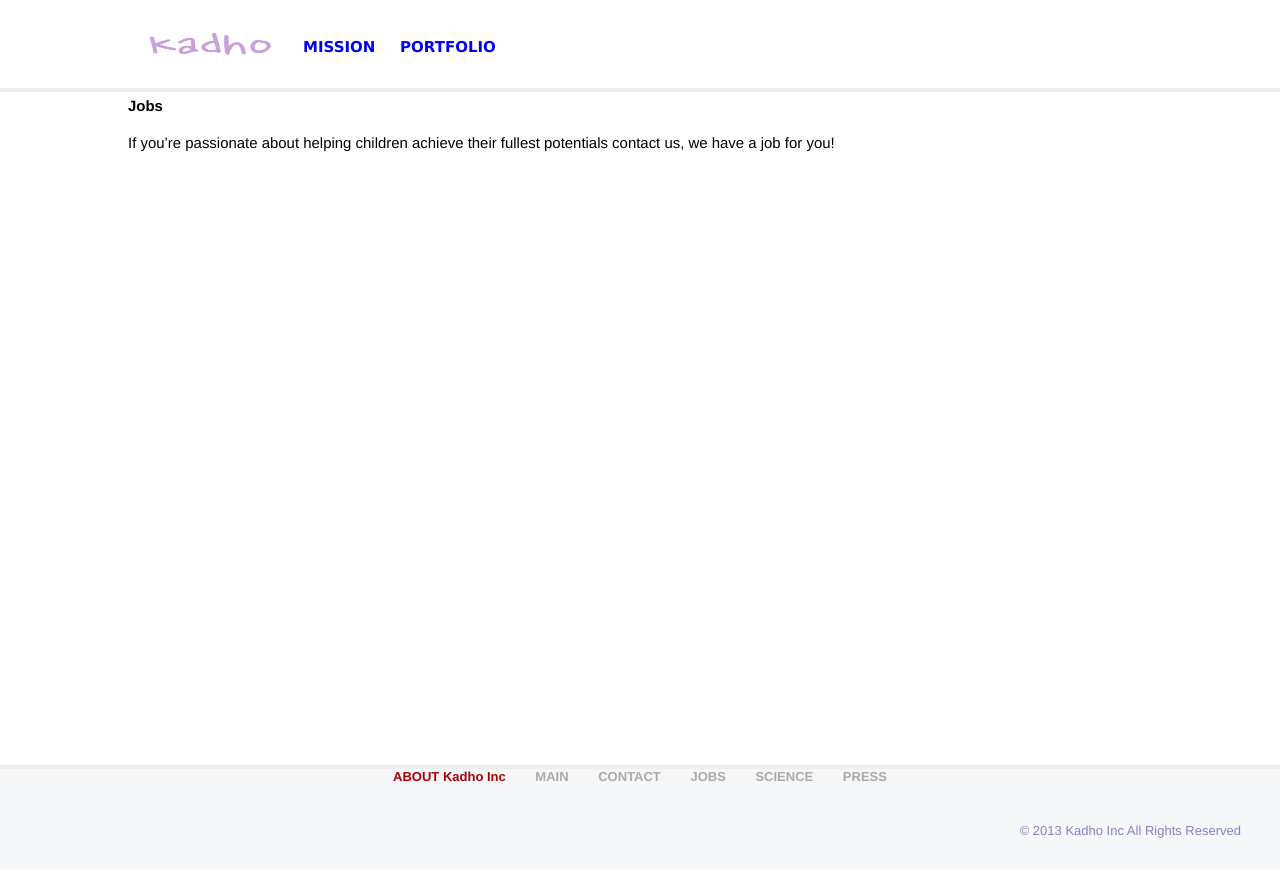
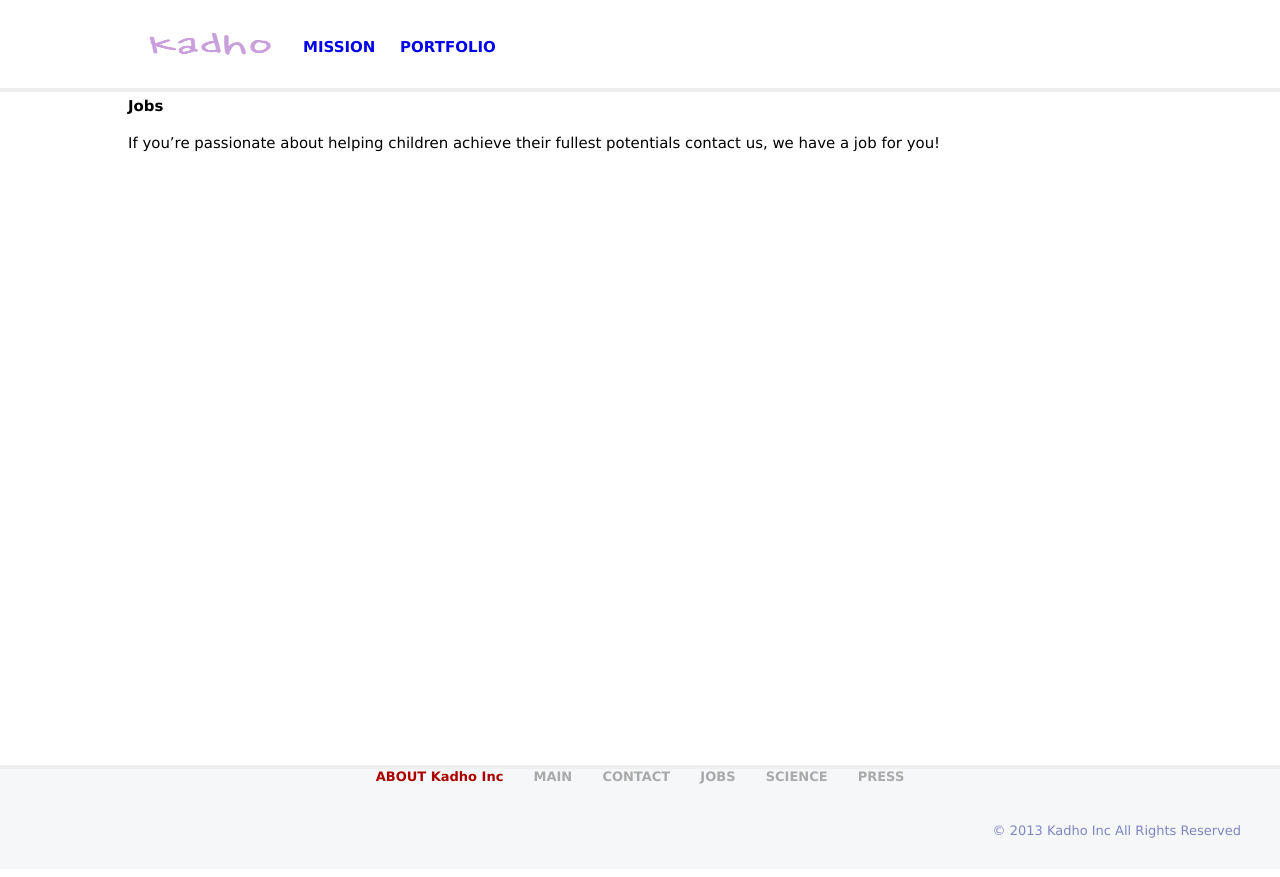
Before and after one commit to kadhoinc/kadhoinc.github.io, a Jekyll site: the page built from jobs.html, in a window 1280 px wide. Shown: the top 877 px of the page. Built offline with Jekyll 4.4.1, drawn with Linux system fonts in a browser that asks for light colours; Markdown is read by kramdown in place of the engine named in the settings.

Commit message:
changed font

```diff
--- a/css/main.css
+++ b/css/main.css
@@ -14,7 +14,8 @@ html, body { height: 100%; }
 
 body {
   background-color: #fff;
-  font: 13.34px Helvetica, Arial, sans-serif;
+  font-family: "Museo Sans","Lucida Grande",Arial,sans-serif;
+  font: 13.34px;
   font-size: small;
   text-align: center;
 }
--- a/index.html
+++ b/index.html
@@ -87,6 +87,6 @@ title: Kadho Inc | Welcome
 
   <div class="center-cropped" style="width: 100%; position:absolute;">
   </div>
-    <h1><b>To see our projects in more detail visit the portfolio page</b></h1>
+    <h1><b>To see our projects in more detail visit our portfolio page</b></h1>
   </div>
 </div>
```
Also changed, not shown: 3 other files.
